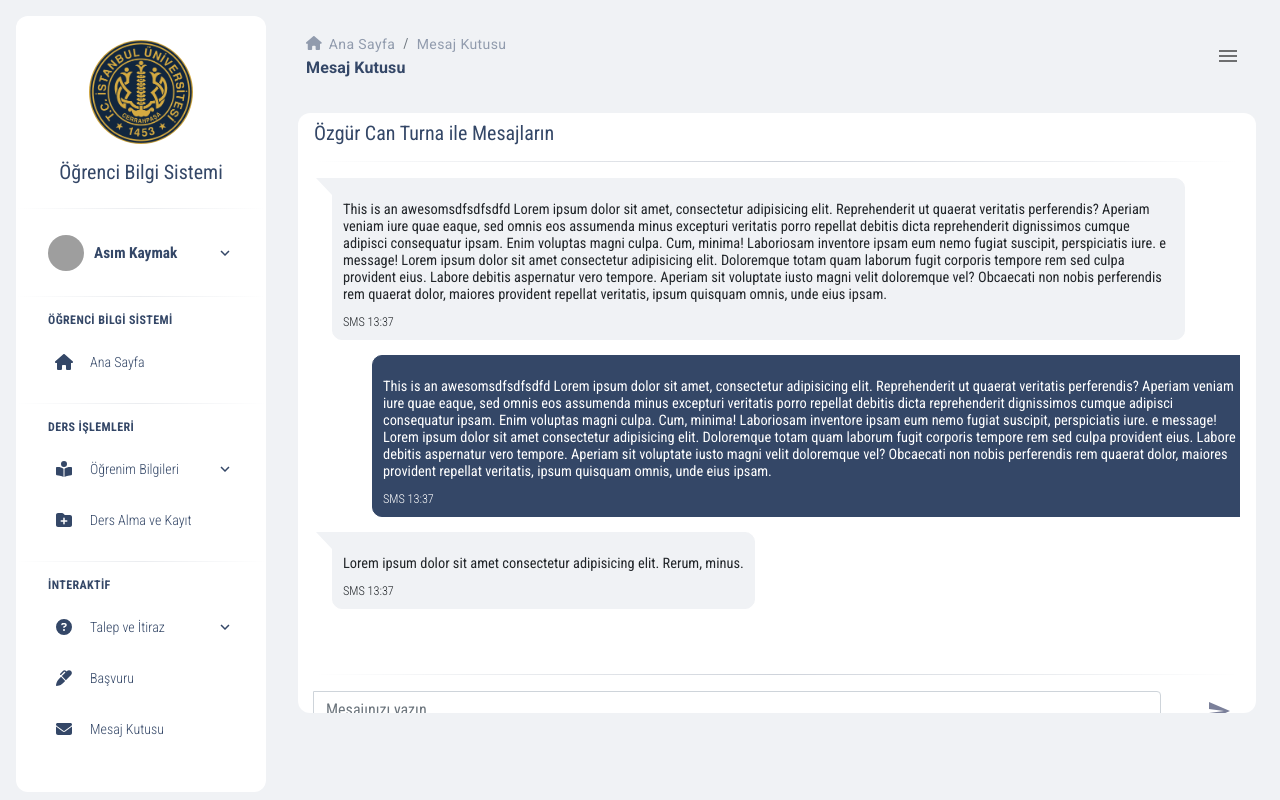
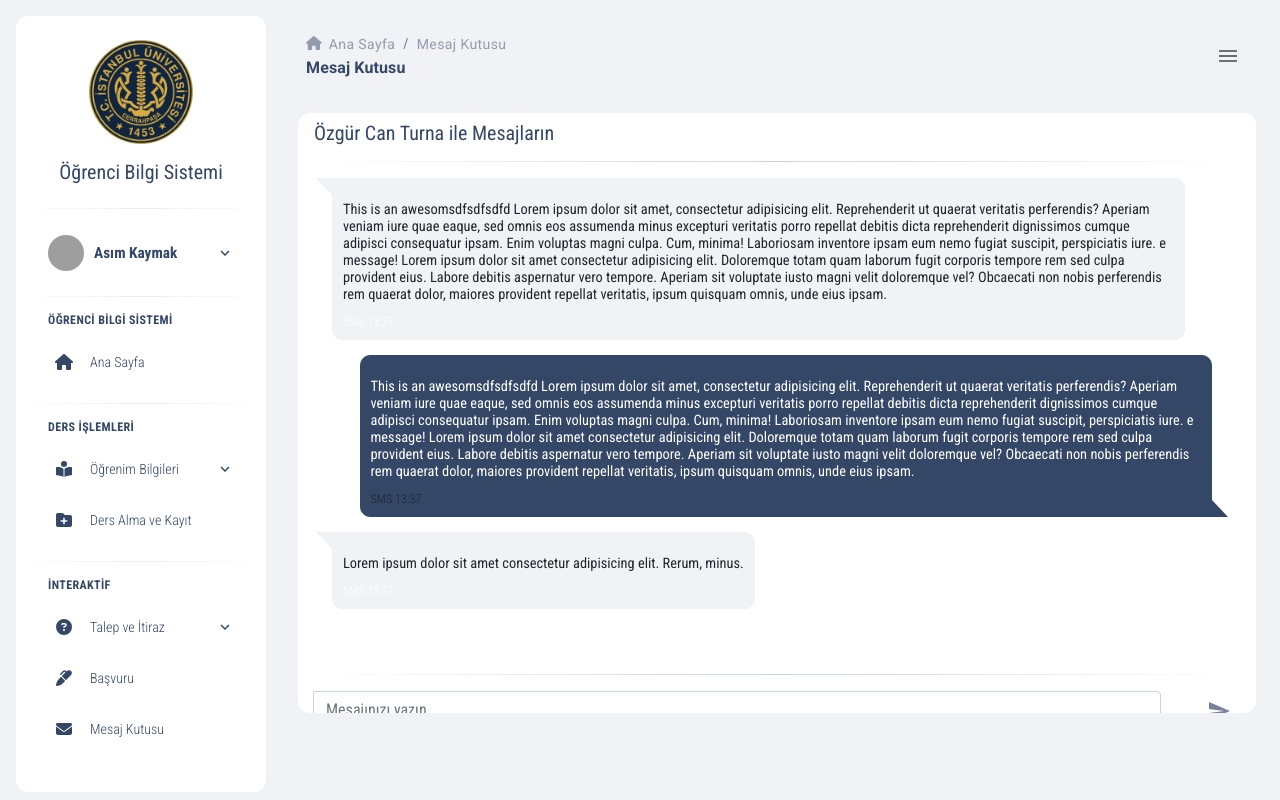
Before and after one commit to asimkymk/university-student-information-system, a Next.js app: page /messagebox/1 in a window 1280 px wide. Built offline with nearby package versions, Linux system fonts and the light colour scheme; grey boxes are pictures that could not be loaded.

Commit message:
Profile font fixed

```diff
--- a/styles/globals.css
+++ b/styles/globals.css
@@ -44,6 +44,7 @@ h1,
 }
 
 @media (min-width: 1200px) {
+
   h1,
   .h1 {
     font-size: 3rem;
@@ -56,6 +57,7 @@ h2,
 }
 
 @media (min-width: 1200px) {
+
   h2,
   .h2 {
     font-size: 2.25rem;
@@ -68,6 +70,7 @@ h3,
 }
 
 @media (min-width: 1200px) {
+
   h3,
   .h3 {
     font-size: 1.875rem;
@@ -80,6 +83,7 @@ h4,
 }
 
 @media (min-width: 1200px) {
+
   h4,
   .h4 {
     font-size: 1.5rem;
@@ -271,11 +275,12 @@ canvas {
 .message-orange {
   position: relative;
   margin-bottom: 15px;
-  margin-left: 70px;
-  margin-right: 30px;
+  margin-left: 10px;
+  margin-right: 10px;
   padding: 10px;
+  left: min(80px, 5%);
   width: auto;
-  max-width: calc(95% - 25px);
+  max-width: calc(95% - 50px);
   background-color: rgb(52, 71, 103);
   text-align: left;
   font: 400 0.9em "Roboto Condensed", sans-serif;
@@ -292,13 +297,14 @@ canvas {
   font-size: 0.85em;
   font-weight: 300;
   right: 5px;
-  color: white;
 }
 
 .message-timestamp-left {
   font-size: 0.85em;
   font-weight: 300;
   left: 5px;
+  color: white;
+
 }
 
 .message-blue:after {
@@ -349,6 +355,11 @@ canvas {
   bottom: -1px;
   right: -17px;
 }
+
 .message-orange .message-content {
   color: white;
 }
+
+.MuiTypography-root {
+  font-family: "Roboto Condensed", Arial, Helvetica, sans-serif;
+}
```
Also changed, not shown: styles/Profile.module.css (+15 -3 lines).
